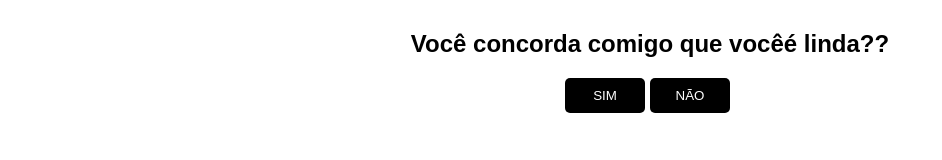
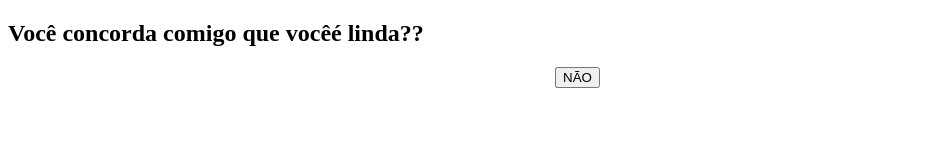
Before and after one commit to alehCaputt/Ana, a plain HTML site: page Index.html in a window 1280 px wide. Shown: the whole page, without its empty margins (0-942 px from the left). Drawn offline with Linux system fonts and the light colour scheme.

Commit message:
Update index.html

```diff
--- a/Index.html
+++ b/Index.html
@@ -20,28 +20,6 @@ Tutorial: https://www.youtube.com/watch?v=zxxB9SFh9p4
         </div>
     </div>
 </body>
-<style>
-    #conteudo {
-        background: ocean;
-        width: 100%;
-        height: 100%;
-        position: fixed;
-        top: 0;
-        left: 0;
-        padding: 10px;
-        text-align: center;
-        font-family: sans-serif;
-    }
-
-    .btn {
-        background: black;
-        color: white;
-        border: none;
-        padding: 10px;
-        width: 80px;
-        border-radius: 5px;
-    }
-</style>
 
 <script>
     function sim() {
```
